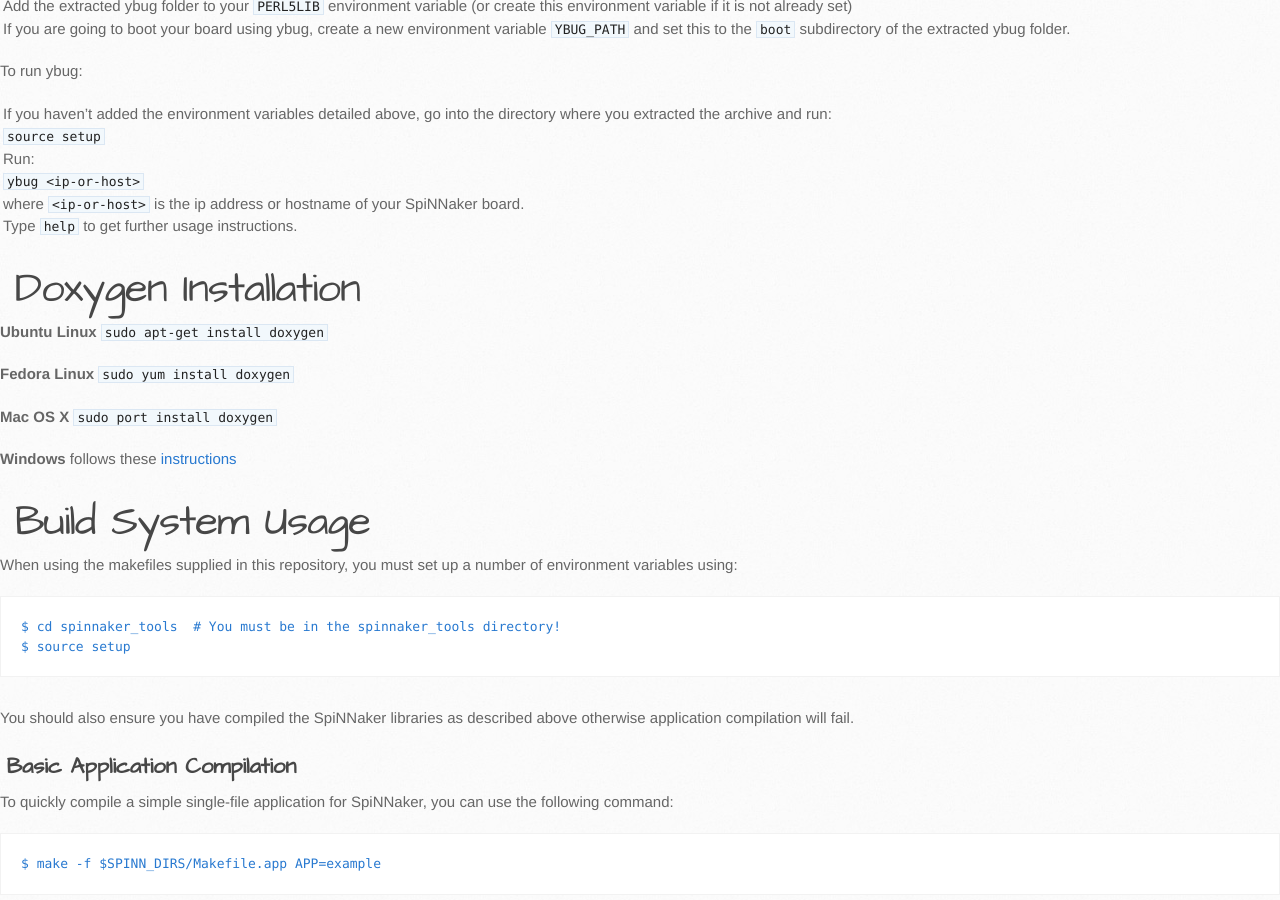
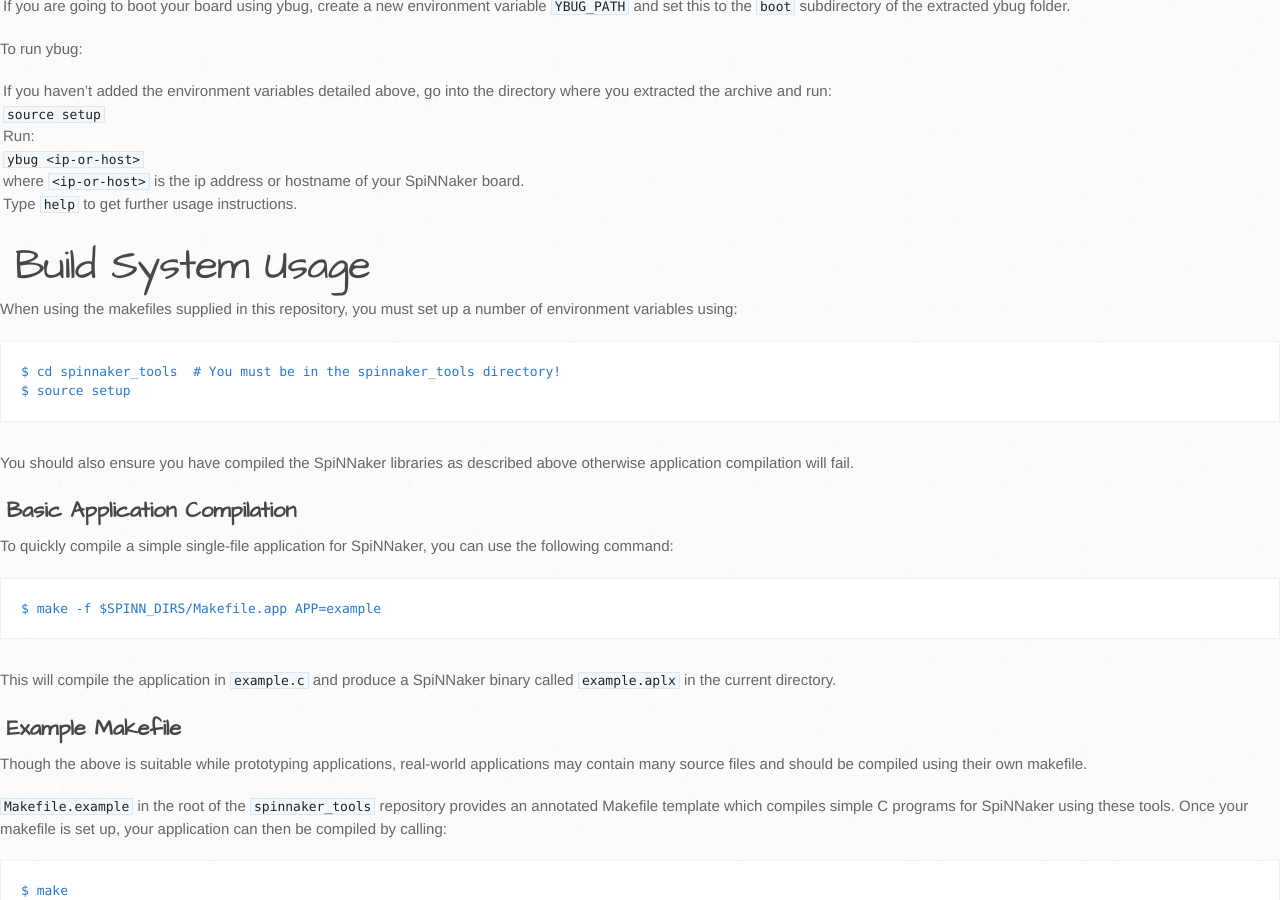
Before and after one commit to SpiNNakerManchester/SpiNNakerManchester.github.io, a Jekyll site: the page built from 2015.005.Arbitrary/CDevelopmentForSpiNNaker.md, in a window 1280 px wide and 900 px high, scrolled down 2991 px. Built offline with Jekyll 4.4.1, drawn with Linux system fonts in a browser that asks for light colours; some of the changed text lies outside the part shown.

Commit message:
Removed doxygen instructions for now

````diff
--- a/2015.005.Arbitrary/CDevelopmentForSpiNNaker.md
+++ b/2015.005.Arbitrary/CDevelopmentForSpiNNaker.md
@@ -10,7 +10,6 @@ To set up your development environment:
 1. [Install Spinnaker Tools](#SpinnakerTools)
 1. *Optional*: [Install spinn_common Library](#spinn_common) (for additional utility, mathematical and efficiency library functions)
 1. *Optional*: [Install ybug](#Ybug) (for command-line debugging)
-1. *Optional: for compiling the documentation of c* [Install Doxygen](#doxygen)
 
 
 Once you've got a working development environment:
@@ -119,20 +118,6 @@ To run ybug:
 where ```<ip-or-host>``` is the ip address or hostname of your SpiNNaker board.
 1. Type ```help``` to get further usage instructions.
 
-# <a name="doxygen"></a> Doxygen Installation
-
- **Ubuntu Linux**
-``` sudo apt-get install doxygen ```
-
-**Fedora Linux**
-``` sudo yum install doxygen ```
-
-**Mac OS X**
-``` sudo port install doxygen ```
-
-**Windows**
- follows these [instructions](http://www.stack.nl/~dimitri/doxygen/manual/install.html)
-
 # <a name="BuildUsage"></a> Build System Usage
 
 When using the makefiles supplied in this repository, you must set up a number
````
